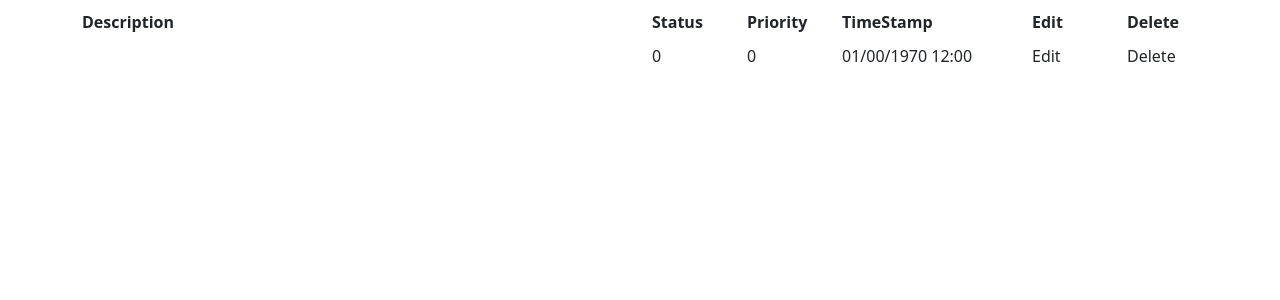
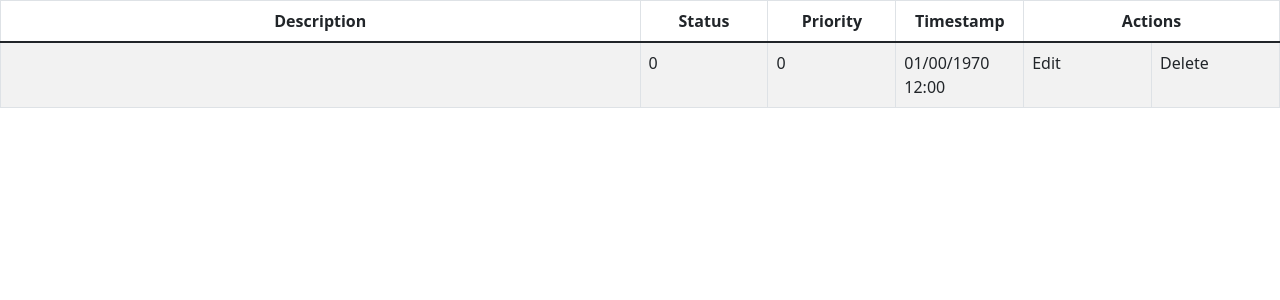
Before and after one commit to sambhaji9/johannesburg-angular, an Angular app: page / in a window 1280 px wide. Shown: the top 300 px of the page. Built offline with nearby package versions, Linux system fonts and the light colour scheme; no server answers.

Commit message:
Styled the list with table, removed list-item component

```diff
--- a/src/app/list/list-item/list-item.component.css
+++ /dev/null
@@ -1,4 +0,0 @@
-.task-item {
-   margin-top: 10px;
-   margin-bottom: 10px;
-}
--- a/src/app/list/list-item/list-item.component.html
+++ /dev/null
@@ -1,22 +0,0 @@
-<div class="container">
-    <div class="row task-item">
-        <div class="col-md-6">
-            {{item.description}}
-        </div>
-        <div class="col-md-1">
-            {{item.status}}
-        </div>
-        <div class="col-md-1">
-            {{item.priority}}
-        </div>
-        <div class="col-md-2">
-            {{item.timeStamp | date: 'dd/mm/yyyy hh:mm'}}
-        </div>
-        <div class="col-md-1">
-            <i class="bi bi-pencil-fill"></i>Edit<i class="bi-alarm"></i>
-        </div>
-        <div class="col-md-1">
-            <i class="bi bi-pencil-fill"></i>Delete
-        </div>
-    </div>
-</div>
--- a/src/app/list/list-item/list-item.component.ts
+++ /dev/null
@@ -1,25 +0,0 @@
-import { Component, OnInit, Input } from '@angular/core';
-import { ITask } from 'src/app/interfaces/task';
-
-@Component({
-    selector: 'app-list-item',
-    templateUrl: './list-item.component.html',
-    styleUrls: ['./list-item.component.css']
-})
-export class ListItemComponent implements OnInit {
-
-    @Input() item: ITask = {
-        description: '',
-        priority: 0,
-        status: 0,
-        subtasks: [],
-        timeStamp: 0
-    };
-
-    constructor() { }
-
-    ngOnInit(): void {
-        console.log(this.item);
-    }
-
-}
--- a/src/app/list/list.module.ts
+++ b/src/app/list/list.module.ts
@@ -1,10 +1,9 @@
 import { NgModule } from '@angular/core';
 import { CommonModule } from '@angular/common';
 import { TasksListComponent } from './tasks-list/tasks-list.component';
-import { ListItemComponent } from './list-item/list-item.component';
 
 @NgModule({
-  declarations: [TasksListComponent, ListItemComponent],
+  declarations: [TasksListComponent],
   imports: [
     CommonModule
   ],
--- a/src/app/list/tasks-list/tasks-list.component.css
+++ b/src/app/list/tasks-list/tasks-list.component.css
@@ -2,7 +2,6 @@
     font-weight: 600;
 }
 
-.task-item {
-    margin-top: 10px;
-    margin-bottom: 10px;
- }
+th {
+    text-align: center;
+}
--- a/src/app/list/tasks-list/tasks-list.component.html
+++ b/src/app/list/tasks-list/tasks-list.component.html
@@ -1,25 +1,33 @@
-<div class="container bold-text">
-    <div class="row task-item">
-        <div class="col-md-6 col-sm-6 col-lg-6">
-            Description
-        </div>
-        <div class="col-md-1 col-sm-1 col-lg-1">
-            Status
-        </div>
-        <div class="col-md-1 col-sm-1 col-lg-1">
-            Priority
-        </div>
-        <div class="col-md-2 col-sm-2 col-lg-2">
-            TimeStamp
-        </div>
-        <div class="col-md-1 col-sm-1 col-lg-1">
-            Edit
-        </div>
-        <div class="col-md-1 col-sm-1 col-lg-1">
-            Delete
-        </div>
-    </div>
-</div>
-<div *ngFor="let task of tasksList">
-    <app-list-item [item]='task'></app-list-item>
-</div>
+<table class="table table-bordered table-striped">
+    <thead>
+      <tr>
+        <th scope="col">Description</th>
+        <th scope="col">Status</th>
+        <th scope="col">Priority</th>
+        <th scope="col">Timestamp</th>
+        <th scope="col" colspan="2">Actions</th>
+      </tr>
+    </thead>
+    <tbody>
+        <tr *ngFor="let task of tasksList">
+            <td style="width: 50%">
+                {{task.description}}
+            </td>
+            <td style="width: 10%">
+                {{task.status}}
+            </td>
+            <td style="width: 10%">
+                {{task.priority}}
+            </td>
+            <td style="width: 10%">
+                {{task.timeStamp | date: 'dd/mm/yyyy hh:mm'}}
+            </td>
+            <td style="width: 10%">
+                <i class="bi bi-pencil-fill"></i>Edit<i class="bi-alarm"></i>
+            </td>
+            <td style="width: 10%">
+                <i class="bi bi-pencil-fill"></i>Delete
+            </td>
+        </tr>
+    </tbody>
+  </table>
```
Also changed, not shown: 2 other files (tests, documents, lock files or other folders).
